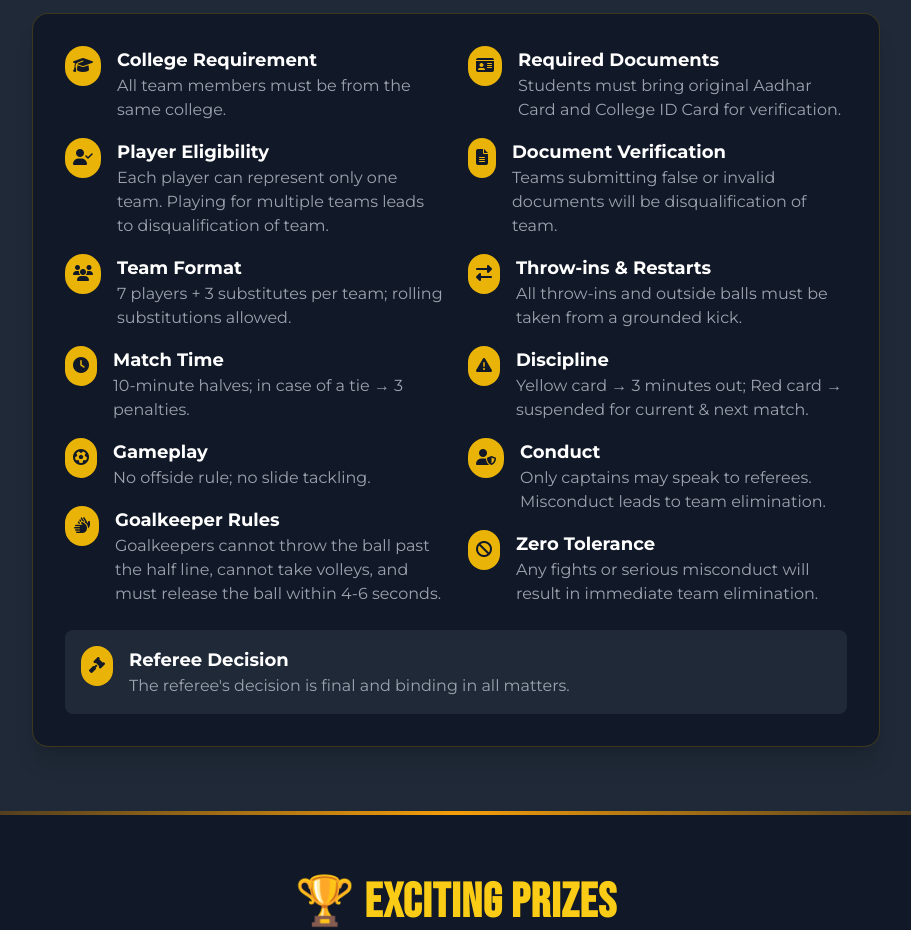
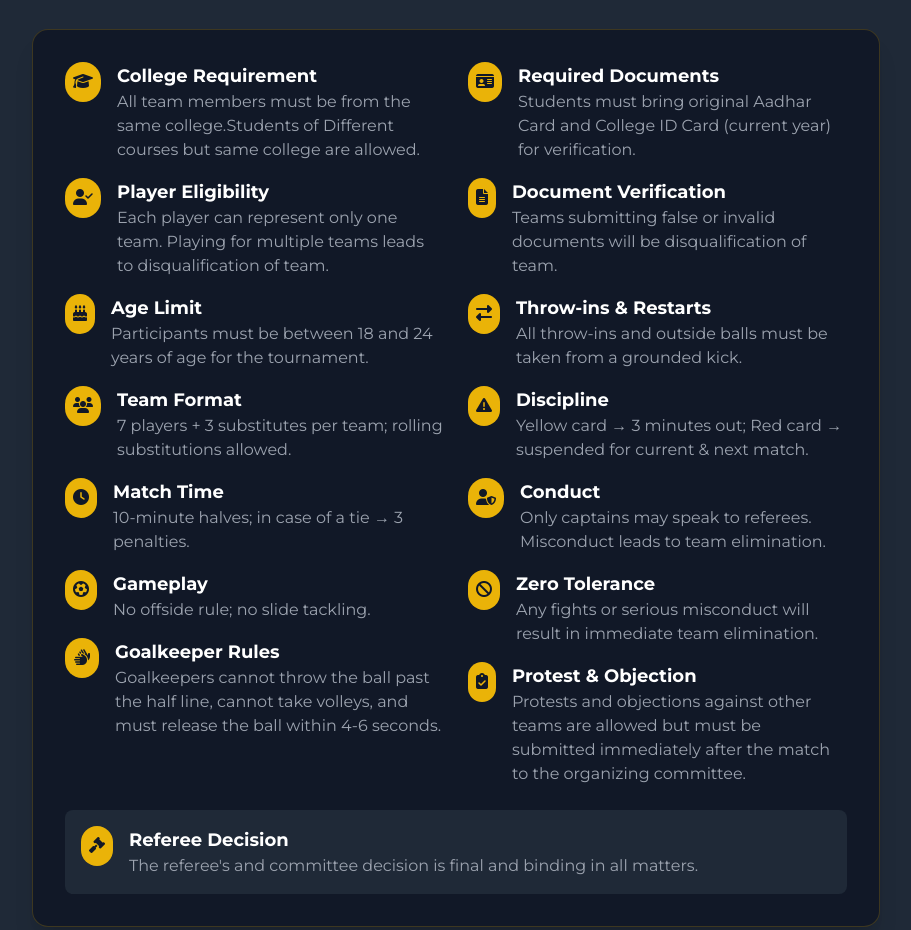
Before and after one commit to Adi-Dev-hub/skc-website, a plain HTML site: page index.html in a window 1280 px wide. Shown: the part 1734-2664 px from the top of the page, without its empty margins (184-1095 px from the left). Drawn offline with nearby package versions, Linux system fonts and the light colour scheme.

Commit message:
changes in rules and prize section

```diff
--- a/index.html
+++ b/index.html
@@ -669,9 +669,11 @@
     <i class="fas fa-user-graduate"></i>
   </div>
   <p class="text-gray-300">
-    Students pursuing Diploma, Graduation, Post-Graduation with valid College ID
+    Students pursuing Diploma, Graduation, Post-Graduation with valid College ID (current year).<br>
+    <span class="text-red-400 font-semibold">No junior college students are allowed.</span>
   </p>
 </div>
+
 
 <div class="flex items-center">
   <div class="bg-yellow-500 text-gray-900 rounded-full p-1 mr-4 flex-shrink-0">
@@ -887,6 +889,7 @@
           <h3 class="text-lg font-bold text-white">Multiple Teams Allowed</h3>
           <p class="text-gray-300">
             Multiple teams from the same college are allowed to register in the event.
+
           </p>
         </div>
       </div>
@@ -896,7 +899,7 @@
       class="bg-gray-900 rounded-2xl p-8 shadow-xl border border-yellow-500/20"
     >
       <div class="grid grid-cols-1 md:grid-cols-2 gap-6">
-        <!-- Left Column - 6 Rules -->
+        <!-- Left Column -->
         <div class="space-y-4">
           <div class="flex items-start">
             <div class="bg-yellow-500 text-gray-900 rounded-full p-2 mr-4 flex-shrink-0">
@@ -905,7 +908,7 @@
             <div>
               <h3 class="text-lg font-bold text-white">College Requirement</h3>
               <p class="text-gray-400">
-                All team members must be from the same college.
+                All team members must be from the same college.Students of Different courses but same college are allowed.
               </p>
             </div>
           </div>
@@ -920,6 +923,19 @@
               </p>
             </div>
           </div>
+          <!-- New Rule: Age Limit -->
+          <div class="flex items-start">
+            <div class="bg-yellow-500 text-gray-900 rounded-full p-2 mr-4 flex-shrink-0">
+              <i class="fas fa-birthday-cake"></i>
+            </div>
+            <div>
+              <h3 class="text-lg font-bold text-white">Age Limit</h3>
+              <p class="text-gray-400">
+                Participants must be between 18 and 24 years of age for the tournament.
+              </p>
+            </div>
+          </div>
+
           <div class="flex items-start">
             <div class="bg-yellow-500 text-gray-900 rounded-full p-2 mr-4 flex-shrink-0">
               <i class="fas fa-users"></i>
@@ -966,7 +982,7 @@
           </div>
         </div>
 
-        <!-- Right Column - 6 Rules -->
+        <!-- Right Column -->
         <div class="space-y-4">
           <div class="flex items-start">
             <div class="bg-yellow-500 text-gray-900 rounded-full p-2 mr-4 flex-shrink-0">
@@ -975,7 +991,7 @@
             <div>
               <h3 class="text-lg font-bold text-white">Required Documents</h3>
               <p class="text-gray-400">
-                Students must bring original Aadhar Card and College ID Card for verification.
+                Students must bring original Aadhar Card and College ID Card (current year) for  verification.
               </p>
             </div>
           </div>
@@ -1031,13 +1047,25 @@
               <h3 class="text-lg font-bold text-white">Zero Tolerance</h3>
               <p class="text-gray-400">
                 Any fights or serious misconduct will result in immediate team elimination.
+              </p>
+            </div>
+          </div>
+          <!-- New Rule: Protest & Objection -->
+          <div class="flex items-start">
+            <div class="bg-yellow-500 text-gray-900 rounded-full p-2 mr-4 flex-shrink-0">
+              <i class="fas fa-clipboard-check"></i>
+            </div>
+            <div>
+              <h3 class="text-lg font-bold text-white">Protest & Objection</h3>
+              <p class="text-gray-400">
+                Protests and objections against other teams are allowed but must be submitted immediately after the match to the organizing committee.
               </p>
             </div>
           </div>
         </div>
       </div>
 
-      <!-- Referee Decision - Full Width -->
+      <!-- Referee Decision -->
       <div class="mt-6 p-4 bg-gray-800 rounded-lg">
         <div class="flex items-start">
           <div class="bg-yellow-500 text-gray-900 rounded-full p-2 mr-4 flex-shrink-0">
@@ -1046,7 +1074,7 @@
           <div>
             <h3 class="text-lg font-bold text-white">Referee Decision</h3>
             <p class="text-gray-400">
-              The referee's decision is final and binding in all matters.
+              The referee's and committee decision is final and binding in all matters.
             </p>
           </div>
         </div>
@@ -1054,6 +1082,7 @@
     </div>
   </div>
 </section>
+
 
 <div class="section-divider"></div>
     <!-- =========================
@@ -1120,15 +1149,16 @@
           class="bg-gray-900 rounded-2xl p-8 text-center w-80 h-70 flex flex-col justify-between"
         >
           <div>
-            <div class="text-5xl mb-4 trophy-glow">
-              <img src="gboot.png" alt="Golden Boot" class="w-16 h-16 object-contain mx-auto">
-            </div>
-            <h3 class="text-2xl font-bold text-white mb-2">Golden Boot</h3>
-            <p class="text-yellow-400 text-3xl font-bold mb-4">₹5,000</p>
-          </div>
+  <div class="text-5xl mb-4 trophy-glow">
+    <img src="manofthetournament.png" alt="Man of the Tournament" class="w-16 h-16 object-contain mx-auto">
+  </div>
+  <h3 class="text-2xl font-bold text-white mb-1">Man of the Tournament</h3>
+  <p class="text-yellow-400 text-3xl font-bold mb-4">₹5,000</p>
+</div>
+
           <div class="text-gray-300">
             <p>Awarded to the</p>
-            <p>top goal scorer</p>
+            <p>best player</p>
           </div>
         </div>
       </div>
@@ -1142,7 +1172,7 @@
             <div class="text-5xl mb-4 trophy-glow">
               <img src="gloves.png" alt="Golden Glove" class="w-16 h-16 object-contain mx-auto">
             </div>
-            <h3 class="text-2xl font-bold text-white mb-2">Golden Glove</h3>
+            <h3 class="text-2xl font-bold text-white mb-9">Golden Glove</h3>
             <p class="text-yellow-400 text-3xl font-bold mb-4">₹5,000</p>
           </div>
           <div class="text-gray-300">
```
Also changed, not shown: manofthetournament.png (added).
